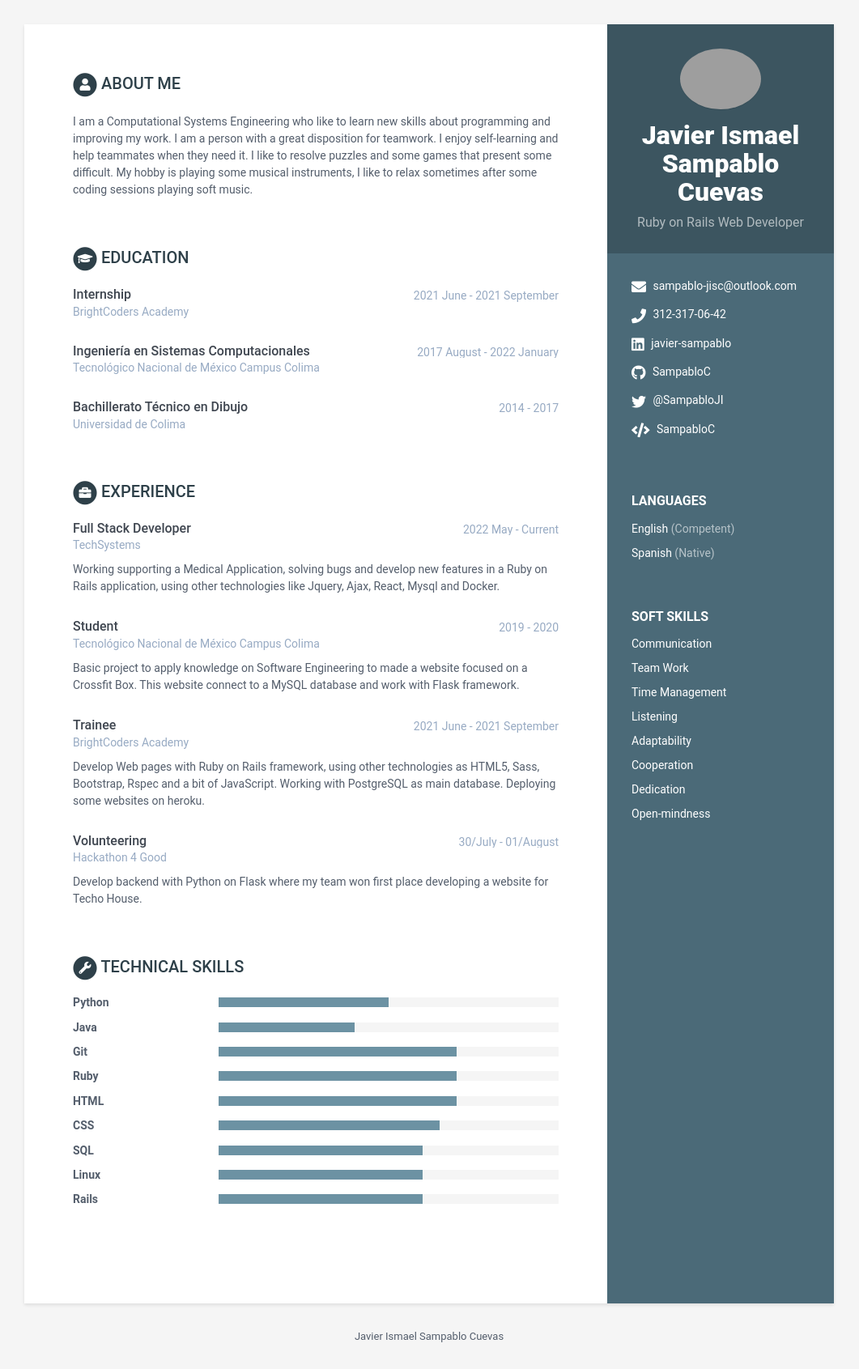
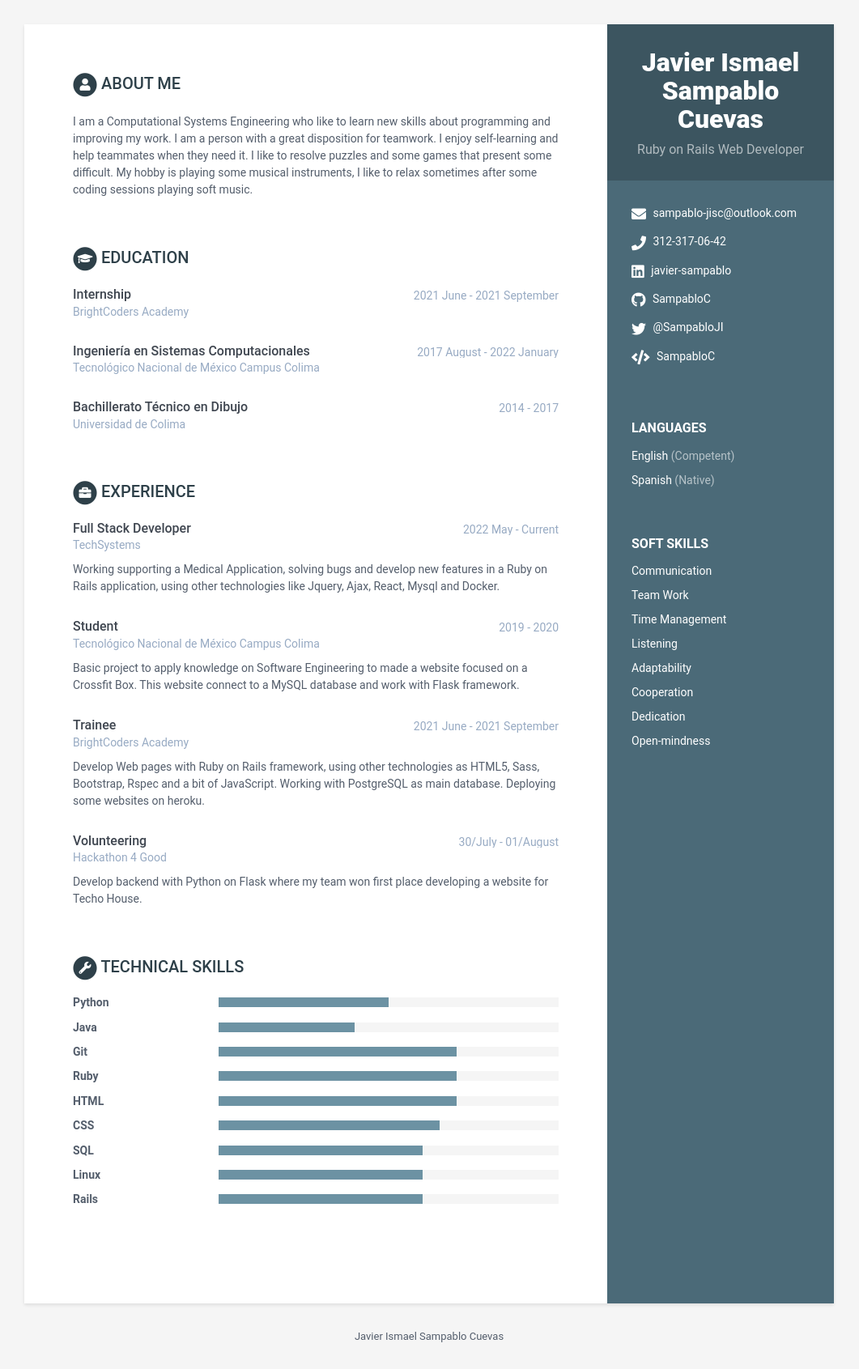
Before and after one commit to SampabloC/SampabloC, a Jekyll site: the page built from index.html, in a window 1280 px wide. Shown: the whole page at 81% size, without its empty margins (110-1171 px from the left). Built offline with Jekyll 4.4.1, drawn with Linux system fonts in a browser that asks for light colours.

Commit message:
Update sidebar.html

```diff
--- a/_includes/sidebar.html
+++ b/_includes/sidebar.html
@@ -3,7 +3,7 @@
 
   <div class="profile-container">
 
-    {% if sidebar.name %}
+    {% if sidebar.avatar %}
     <img class="avatar" src="{{ site.baseurl }}/assets/images/{{ sidebar.avatar }}" alt="profile picture" />
     {% endif %}
 
```
